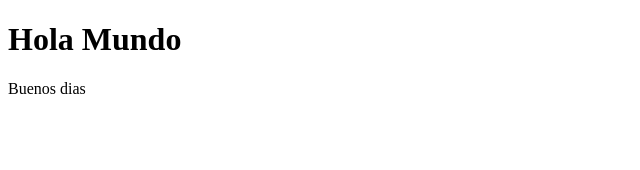
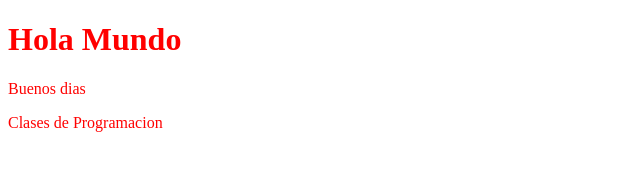
Before and after one commit to lltosso/Example1, a plain HTML site: page index.html in a window 1280 px wide. Shown: the whole page, without its empty margins (0-640 px from the left). Drawn offline with Linux system fonts and the light colour scheme.

Commit message:
Clases de Programación

```diff
--- a/index.html
+++ b/index.html
@@ -3,11 +3,12 @@
 <head>
     <meta charset="UTF-8">
     <meta name="viewport" content="width=device-width, initial-scale=1.0">
-    <link rel="stylesheet" src="style.css">
+    <link rel="stylesheet" href="style.css">
     <title>Document</title>
 </head>
 <body class="body">
     <h1>Hola Mundo</h1>
     <p> Buenos dias</p>
+    <p>Clases de Programacion</p>
 </body>
 </html>
--- a/style.css
+++ b/style.css
@@ -1,3 +1,3 @@
-h1 {
+body {
     color: red;
 }
```
